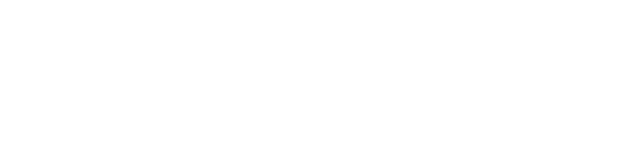
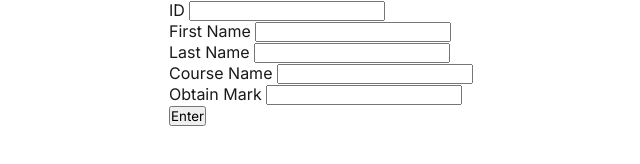
Before and after one commit to Tusar78/CGPA-Calculator, a plain HTML site: page index.html in a window 1280 px wide. Shown: the whole page, without its empty margins (319-959 px from the left). Drawn offline with Linux system fonts and the light colour scheme.

Commit message:
60 % marker done

```diff
--- a/index.html
+++ b/index.html
@@ -8,7 +8,38 @@
     <title>CGPA Calculator</title>
 </head>
 <body>
+    <section class="container-full cgpa-section">
+        <div class="container">
+            <div class="cgpa__content">
+                <form>
+                    <div class="form__group">
+                        <label for="id">ID</label>
+                        <input type="text" id="id">
+                    </div>
+                    <div class="form__group">
+                        <label for="f-name">First Name</label>
+                        <input type="text" id="f-name">
+                    </div>
+                    <div class="form__group">
+                        <label for="l-name">Last Name</label>
+                        <input type="text" id="l-name">
+                    </div>
+                    <div class="form__group">
+                        <label for="c-name">Course Name</label>
+                        <input type="text" id="c-name">
+                    </div>
+                    <div class="form__group">
+                        <label for="marks">Obtain Mark</label>
+                        <input type="text" id="marks">
+                    </div>
 
+                    <div class="button__group">
+                        <button id="submit-btn">Enter</button>
+                    </div>
+                </form>
+            </div>
+        </div>
+    </section>
 
 
     <script src="./assets/js/app.js"></script>
```
